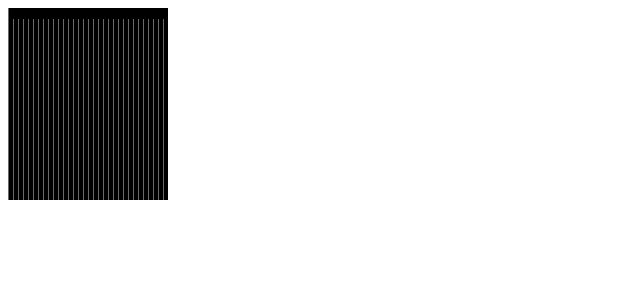
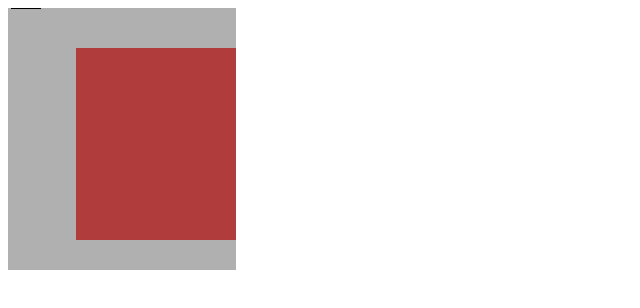
Before and after one commit to FranciscoG/TIAjs, a website: page index.html in a window 1280 px wide. Shown: the whole page, without its empty margins (0-640 px from the left). Drawn offline with Linux system fonts and the light colour scheme.

Commit message:
still real early to mean anything

```diff
--- a/colors.js
+++ b/colors.js
@@ -1,39 +1,289 @@
 /*
   colors specificied by the TIA Color Chart in the Stella programming Guide
-  http://www.randomterrain.com/atari-2600-memories-tia-color-charts.html
+
   http://www.qotile.net/minidig/docs/tia_color.html
+  var table = {};
+  document.querySelectorAll('td[title^="VALUE"]').forEach(function(el){
+    var title = el.title.split("\n");
+    var keys = title[0].replace("VALUE: ", "").split(" / ");
+    var hex = title[1].replace("RGB: ","");
+    table[keys[0]] = hex;
+    table[keys[1]] = hex;
+  });
+  var code = document.createElement('code');
+  var pre = document.createElement('pre');
+  code.textContent = JSON.stringify(table, null, 2);
+  pre.appendChild(code);
+  document.body.appendChild(pre);
  */
 
-// view this array with word wrap turned off
-var TIA_COLOR_CHART = [
-  '000000', '444400', '702800', '841800', '880000', '78005c', '480078', '140084', '000088', '00187c', '002c5c', '003c2c', '003c00', '143800', '2c3000', '442800',
-  '404040', '646410', '844414', '983418', '9c2020', '8c2074', '602090', '302098', '1c209c', '1c3890', '1c4c78', '1c5c48', '205c20', '345c1c', '4c501c', '644818',
-  '6c6c6c', '848424', '985c28', 'ac5030', 'b03c3c', 'a03c88', '783ca4', '4c3cac', '3840b0', '3854a8', '386890', '387c64', '407c40', '507c38', '687034', '846830',
-  '909090', 'a0a034', 'ac783c', 'c06848', 'c05858', 'b0589c', '8c58b8', '6858c0', '505cc0', '5070bc', '5084ac', '509c80', '5c9c5c', '6c9850', '848c4c', 'a08444',
-  'b0b0b0', 'b8b840', 'bc8c4c', 'd0805c', 'd07070', 'c070b0', 'a070cc', '7c70d0', '6874d0', '6888cc', '689cc0', '68b494', '74b474', '84b468', '9ca864', 'b89c58',
-  'c8c8c8', 'd0d050', 'cca05c', 'e09470', 'e08888', 'd084c0', 'b484dc', '9488e0', '7c8ce0', '7c9cdc', '7cb4d4', '7cd0ac', '8cd08c', '9ccc7c', 'b4c078', 'd0b46c',
-  'dcdcdc', 'e8e85c', 'dcb468', 'eca880', 'eca0a0', 'dc9cd0', 'c49cec', 'a8a0ec', '90a4ec', '90b4ec', '90cce8', '90e4c0', 'a4e4a4', 'b4e490', 'ccd488', 'e8cc7c',
-  'ececec', 'fcfc68', 'ecc878', 'fcbc94', 'fcb4b4', 'ecb0e0', 'd4b0fc', 'bcb4fc', 'a4b8fc', 'a4c8fc', 'a4e0fc', 'a4fcd4', 'b8fcb8', 'c8fca4', 'e0ec9c', 'fce08c',
-];
+var NTSC_COLORS = {
+  "10": "#444400",
+  "11": "#444400",
+  "12": "#646410",
+  "13": "#646410",
+  "14": "#848424",
+  "15": "#848424",
+  "16": "#A0A034",
+  "17": "#A0A034",
+  "18": "#B8B840",
+  "19": "#B8B840",
+  "20": "#702800",
+  "21": "#702800",
+  "22": "#844414",
+  "23": "#844414",
+  "24": "#985C28",
+  "25": "#985C28",
+  "26": "#AC783C",
+  "27": "#AC783C",
+  "28": "#BC8C4C",
+  "29": "#BC8C4C",
+  "30": "#841800",
+  "31": "#841800",
+  "32": "#983418",
+  "33": "#983418",
+  "34": "#AC5030",
+  "35": "#AC5030",
+  "36": "#C06848",
+  "37": "#C06848",
+  "38": "#D0805C",
+  "39": "#D0805C",
+  "40": "#880000",
+  "41": "#880000",
+  "42": "#9C2020",
+  "43": "#9C2020",
+  "44": "#B03C3C",
+  "45": "#B03C3C",
+  "46": "#C05858",
+  "47": "#C05858",
+  "48": "#D07070",
+  "49": "#D07070",
+  "50": "#78005C",
+  "51": "#78005C",
+  "52": "#8C2074",
+  "53": "#8C2074",
+  "54": "#A03C88",
+  "55": "#A03C88",
+  "56": "#B0589C",
+  "57": "#B0589C",
+  "58": "#C070B0",
+  "59": "#C070B0",
+  "60": "#480078",
+  "61": "#480078",
+  "62": "#602090",
+  "63": "#602090",
+  "64": "#783CA4",
+  "65": "#783CA4",
+  "66": "#8C58B8",
+  "67": "#8C58B8",
+  "68": "#A070CC",
+  "69": "#A070CC",
+  "70": "#140084",
+  "71": "#140084",
+  "72": "#302098",
+  "73": "#302098",
+  "74": "#4C3CAC",
+  "75": "#4C3CAC",
+  "76": "#6858C0",
+  "77": "#6858C0",
+  "78": "#7C70D0",
+  "79": "#7C70D0",
+  "80": "#000088",
+  "81": "#000088",
+  "82": "#1C209C",
+  "83": "#1C209C",
+  "84": "#3840B0",
+  "85": "#3840B0",
+  "86": "#505CC0",
+  "87": "#505CC0",
+  "88": "#6874D0",
+  "89": "#6874D0",
+  "90": "#00187C",
+  "91": "#00187C",
+  "92": "#1C3890",
+  "93": "#1C3890",
+  "94": "#3854A8",
+  "95": "#3854A8",
+  "96": "#5070BC",
+  "97": "#5070BC",
+  "98": "#6888CC",
+  "99": "#6888CC",
+  "00": "#000000",
+  "01": "#000000",
+  "A0": "#002C5C",
+  "A1": "#002C5C",
+  "B0": "#003C2C",
+  "B1": "#003C2C",
+  "C0": "#003C00",
+  "C1": "#003C00",
+  "D0": "#143800",
+  "D1": "#143800",
+  "E0": "#2C3000",
+  "E1": "#2C3000",
+  "F0": "#442800",
+  "F1": "#442800",
+  "02": "#404040",
+  "03": "#404040",
+  "A2": "#1C4C78",
+  "A3": "#1C4C78",
+  "B2": "#1C5C48",
+  "B3": "#1C5C48",
+  "C2": "#205C20",
+  "C3": "#205C20",
+  "D2": "#345C1C",
+  "D3": "#345C1C",
+  "E2": "#4C501C",
+  "E3": "#4C501C",
+  "F2": "#644818",
+  "F3": "#644818",
+  "04": "#6C6C6C",
+  "05": "#6C6C6C",
+  "A4": "#386890",
+  "A5": "#386890",
+  "B4": "#387C64",
+  "B5": "#387C64",
+  "C4": "#407C40",
+  "C5": "#407C40",
+  "D4": "#507C38",
+  "D5": "#507C38",
+  "E4": "#687034",
+  "E5": "#687034",
+  "F4": "#846830",
+  "F5": "#846830",
+  "06": "#909090",
+  "07": "#909090",
+  "A6": "#5084AC",
+  "A7": "#5084AC",
+  "B6": "#509C80",
+  "B7": "#509C80",
+  "C6": "#5C9C5C",
+  "C7": "#5C9C5C",
+  "D6": "#6C9850",
+  "D7": "#6C9850",
+  "E6": "#848C4C",
+  "E7": "#848C4C",
+  "F6": "#A08444",
+  "F7": "#A08444",
+  "08": "#B0B0B0",
+  "09": "#B0B0B0",
+  "A8": "#689CC0",
+  "A9": "#689CC0",
+  "B8": "#68B494",
+  "B9": "#68B494",
+  "C8": "#74B474",
+  "C9": "#74B474",
+  "D8": "#84B468",
+  "D9": "#84B468",
+  "E8": "#9CA864",
+  "E9": "#9CA864",
+  "F8": "#B89C58",
+  "F9": "#B89C58",
+  "0A": "#C8C8C8",
+  "0B": "#C8C8C8",
+  "1A": "#D0D050",
+  "1B": "#D0D050",
+  "2A": "#CCA05C",
+  "2B": "#CCA05C",
+  "3A": "#E09470",
+  "3B": "#E09470",
+  "4A": "#E08888",
+  "4B": "#E08888",
+  "5A": "#D084C0",
+  "5B": "#D084C0",
+  "6A": "#B484DC",
+  "6B": "#B484DC",
+  "7A": "#9488E0",
+  "7B": "#9488E0",
+  "8A": "#7C8CE0",
+  "8B": "#7C8CE0",
+  "9A": "#7C9CDC",
+  "9B": "#7C9CDC",
+  "AA": "#7CB4D4",
+  "AB": "#7CB4D4",
+  "BA": "#7CD0AC",
+  "BB": "#7CD0AC",
+  "CA": "#8CD08C",
+  "CB": "#8CD08C",
+  "DA": "#9CCC7C",
+  "DB": "#9CCC7C",
+  "EA": "#B4C078",
+  "EB": "#B4C078",
+  "FA": "#D0B46C",
+  "FB": "#D0B46C",
+  "0C": "#DCDCDC",
+  "0D": "#DCDCDC",
+  "1C": "#E8E85C",
+  "1D": "#E8E85C",
+  "2C": "#DCB468",
+  "2D": "#DCB468",
+  "3C": "#ECA880",
+  "3D": "#ECA880",
+  "4C": "#ECA0A0",
+  "4D": "#ECA0A0",
+  "5C": "#DC9CD0",
+  "5D": "#DC9CD0",
+  "6C": "#C49CEC",
+  "6D": "#C49CEC",
+  "7C": "#A8A0EC",
+  "7D": "#A8A0EC",
+  "8C": "#90A4EC",
+  "8D": "#90A4EC",
+  "9C": "#90B4EC",
+  "9D": "#90B4EC",
+  "AC": "#90CCE8",
+  "AD": "#90CCE8",
+  "BC": "#90E4C0",
+  "BD": "#90E4C0",
+  "CC": "#A4E4A4",
+  "CD": "#A4E4A4",
+  "DC": "#B4E490",
+  "DD": "#B4E490",
+  "EC": "#CCD488",
+  "ED": "#CCD488",
+  "FC": "#E8CC7C",
+  "FD": "#E8CC7C",
+  "0E": "#ECECEC",
+  "0F": "#ECECEC",
+  "1E": "#FCFC68",
+  "1F": "#FCFC68",
+  "2E": "#ECC878",
+  "2F": "#ECC878",
+  "3E": "#FCBC94",
+  "3F": "#FCBC94",
+  "4E": "#FCB4B4",
+  "4F": "#FCB4B4",
+  "5E": "#ECB0E0",
+  "5F": "#ECB0E0",
+  "6E": "#D4B0FC",
+  "6F": "#D4B0FC",
+  "7E": "#BCB4FC",
+  "7F": "#BCB4FC",
+  "8E": "#A4B8FC",
+  "8F": "#A4B8FC",
+  "9E": "#A4C8FC",
+  "9F": "#A4C8FC",
+  "AE": "#A4E0FC",
+  "AF": "#A4E0FC",
+  "BE": "#A4FCD4",
+  "BF": "#A4FCD4",
+  "CE": "#B8FCB8",
+  "CF": "#B8FCB8",
+  "DE": "#C8FCA4",
+  "DF": "#C8FCA4",
+  "EE": "#E0EC9C",
+  "EF": "#E0EC9C",
+  "FE": "#FCE08C",
+  "FF": "#FCE08C"
+};
 
-// convert a 6 character hex color string to rgb
-function hex2rgb (hex6) {
-  var parts = hex6.match(/[0-9Aa-f]{2}/ig);
-  parts.forEach(function(e, i, arr) {
-    parts[i] = parseInt(arr[i], 16);
-  });
-  return parts;
+// caching RGB values on load
+for (let colorKey in NTSC_COLORS) {
+  let _hex = NTSC_COLORS[colorKey];
+  let rgb = hex2rgb(_hex);
+  NTSC_COLORS[colorKey] = {
+    hex: _hex,
+    r : rgb.r,
+    g : rgb.g,
+    b : rgb.b
+  };
 }
-
-// take a 2 digit hex number and returns an RGB color
-function getColor(hex2) {
-  var hue_lum = hex2.match(/[0-9Aa-f]{1}/ig); // remove non-hex number chars
-
-
-  var hue = parseInt(hue_lum[0], 16); // the actual color
-  var lum = parseInt(hue_lum[1], 16);  // the shade of color
-  if (lum % 2 !== 0) { lum--; }
-
-  var index = (16 * (lum/2)) + hue;
-  return hex2rgb(TIA_COLOR_CHART[index]);
-}
--- a/index.html
+++ b/index.html
@@ -5,7 +5,8 @@
         <title>TIA.js</title>
     </head>
     <body>
-      <canvas id="canvas" width="160" height="192"></canvas>
+      <canvas id="canvas" width="228" height="262"></canvas>
+      <script src="utils.js"></script>
       <script src="colors.js"></script>
       <script src="tia.js"></script>
     </body>
--- /dev/null
+++ b/registers.js
@@ -0,0 +1,4 @@
+
+function Register() {
+
+}
--- a/tia.js
+++ b/tia.js
@@ -17,46 +17,30 @@ var ctx = cv.getContext("2d");
 ctx.fillStyle = "#000";
 
 const fps = 60;
+const scanlineCount = 262;
+const clockCount = 228;
 
 var WSYNC = 0;
-var scanline = [];
-var verticals = [];
+var scanlines = []; // represents array of 262 scanline
 var callstack = ['WSYNC', 'WSYNC', 'WSYNC','WSYNC','WSYNC','WSYNC','WSYNC','WSYNC','WSYNC','WSYNC','WSYNC'];
 
-function resetScanline() {
-  for (var i=0;i<160;i++) {
-    if (i%5 === 0) {
-      scanline.push(1); continue;
-    }
-    scanline.push(0);
+function resetFrame() {
+  for (let i=0;i<scanlineCount;i++) {
+    scanlines.push(new Array(clockCount));
   }
 }
+resetFrame();
 
-function resetVerticals() {
-  for (var i=0;i<192;i++) {
-    verticals.push(scanline);
-  }
-}
+/*global hex2rgb*/
+function drawPixel(currentClock, currentLine, hexColor) {
+  var getColor = NTSC_COLORS[hexColor];
 
-resetScanline();
-resetVerticals();
-
-function hex2rgb (hex) {
-  var parts = hex.match(/.{2}/g);
-  parts.forEach(function(e, i, arr) {
-    parts[i] = parseInt(arr[i], 16);
-  });
-  return parts;
-}
-
-function drawPixel(currentClock, currentLine, hexColor) {
-  var rgb = hex2rgb(hexColor);
   var id = ctx.createImageData(1,1);
-  var d  = id.data;
-  d[0]   = +rgb[0];
-  d[1]   = +rgb[1];
-  d[2]   = +rgb[2];
-  d[3]   = 255;
+  var d = id.data;
+  d[0] = getColor.r;
+  d[1] = getColor.g;
+  d[2] = getColor.b;
+  d[3] = 255;
   ctx.putImageData( id, currentClock, currentLine );
 }
 
@@ -72,43 +56,75 @@ function popStack() {
   }
 }
 
-function onePixel(pix, x, y) {
+function oneClock(pix, x, y, state) {
+  if (x % 3 === 0) {
+    // call a function from the stack every 3 clocks (aka 1 cycle)
+    var next = popStack();
+
+    WSYNC = (next === "WSYNC") ? 1 : 0;
+  }
+
   if (WSYNC === 1 && x !== 0) {
     return; // do nothing until X = 0
   } else {
     WSYNC = 0;
   }
 
-  if (pix === 1) {
+  // pix is binary 1|0, if 1 then draw
+  if (state === "draw") {
     // before draw we should check register for data
-    drawPixel(x, y, '696969');
+    drawPixel(x, y, "44");
   }
 
-  if (x % 3 === 0) {
-    // call a function from the stack every 3 clocks (aka 1 cycle)
-    var next = popStack();
-
-    WSYNC = (next === "WSYNC") ? 1 : 0;
+  if (!state || state === "hsync") {
+    drawPixel(x, y, "08");
   }
 }
 
-function oneScanline(line, y) {
-  let lineLen = line.length;
+function oneScanline(line, y, state) {
+  var lineLen = line.length;
 
-  for (let x=0;x<lineLen;x++) {
-    let pix = line[x];
-    onePixel(pix, x, y);
+  // iterate through our 228 clock counts within one scan line
+  for (let clock=0;clock<lineLen;clock++) {
+    let pixel = line[clock]; // get value of pixel: 1 or 0
+    let drawing = state === "draw" ? state : null;
+
+    if (clock < 68) {
+      oneClock(pixel, clock, y, "hsync");
+    } else {
+      oneClock(pixel, clock, y, drawing);
+    }
   }
 }
 
+
 function beam() {
-  var vertLen = verticals.length;
+  console.time();
+  var vertLen = scanlines.length;
 
-  for (let y=0;y<vertLen;y++) {
-    let line = verticals[y];
-    oneScanline(line, y);
+  // iterate over the 262 scan lines
+  for (var y=0;y<vertLen;y++) {
+    var line = scanlines[y];
+
+    if ( y < 3 ) {
+      oneScanline(line, y, "vsync");
+      continue;
+    }
+
+    if (y >= 3 && y < 40) {
+      oneScanline(line, y, "vblank");
+      continue;
+    }
+
+    if (y >= 232) {
+      oneScanline(line, y, "overscan");
+      continue;
+    }
+
+    // default draw
+    oneScanline(line, y, "draw");
   }
-
+  console.timeEnd();
 }
 
 // function frame() {
--- /dev/null
+++ b/utils.js
@@ -0,0 +1,19 @@
+// http://stackoverflow.com/a/12987042/395414
+function hex2bin(n) { return parseInt(n,16).toString(2); }
+
+function bin2hex(n){ return parseInt(n,2).toString(16); }
+
+function dec2bin(n){ return n.toString(2); }
+
+function dec2hex(n){ return n.toString(16); }
+
+function pad(s,z){ s=""+s; return s.length < z ? pad("0"+s,z) : s; }
+
+// convert a 6 character hex color string to rgb
+function hex2rgb (hex6) {
+  var parts = hex6.replace("#","").match(/[0-9Aa-f]{2}/ig);
+  parts.forEach(function(e, i, arr) {
+    parts[i] = parseInt(arr[i], 16);
+  });
+  return {r: parts[0], g: parts[1], b: parts[2] };
+}
```
Also changed, not shown: 2 other files.
